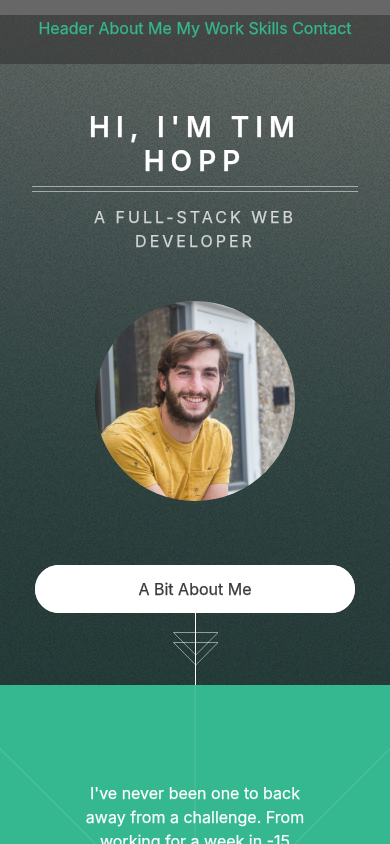
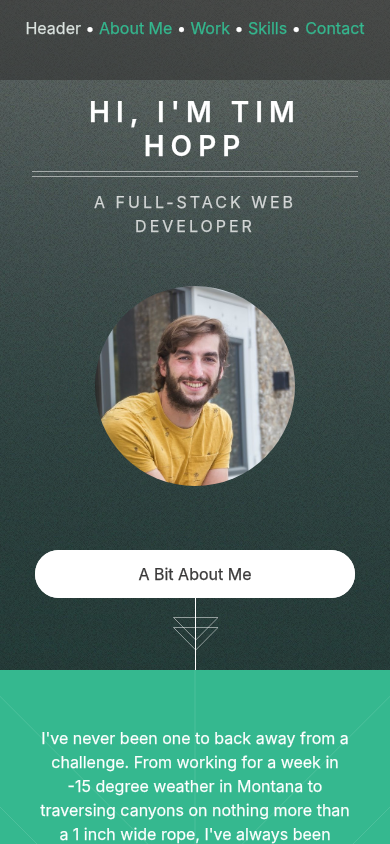
Before and after one commit to timhopp/TimHopp, a plain HTML site: page index.html in a window 390 px wide. Shown: the top 844 px of the page. Drawn offline with nearby package versions, Linux system fonts and the light colour scheme; some packages are replaced by stand-ins of ours; a script that the page names is missing.

Commit message:
improved design

```diff
--- a/css/style.css
+++ b/css/style.css
@@ -1104,8 +1104,7 @@ input[type="reset"].style3:hover,
 @media (max-width: 767px) {
   .mobile {
     background-color: rgba(0, 0, 0, 0.288);
-    padding-top: 15px;
-    padding-bottom: 15px;
+
     z-index: -1;
     color: white;
   }
@@ -1121,9 +1120,15 @@ input[type="reset"].style3:hover,
     height: 5em;
     border-left: solid 1px black;
   }
+  .mobile-hide {
+    color: white;
+  }
 }
 
 @media (min-width: 768px) {
+  .mobile-hide {
+    display: none;
+  }
   .techskills {
     color: white;
     text-align: center;
@@ -1141,3 +1146,15 @@ input[type="reset"].style3:hover,
     border-left: solid 1px #fff;
   }
 }
+/ @media (max-width: 800px) {
+  #container {
+    padding: -2em;
+    margin: 0;
+  }
+}
+
+html,
+body {
+  margin: 0;
+  padding: 0;
+}
--- a/index.html
+++ b/index.html
@@ -32,11 +32,15 @@
     <!-- Navbar -->
     <nav class="navbar justify-content-center pt-3" id="sticky">
       <ul>
-        <li><a href="#header" id="links" class="m-lg-5 m-s-2">Header</a></li>
-        <li><a href="#banner" id="links" class="m-lg-5 m-sm-2">About Me</a></li>
-        <li><a href="#first" id="links" class="m-lg-5 m-sm-2">My Work</a></li>
-        <li><a href="#skills" id="links" class="m-lg-5 m-sm-2">Skills</a></li>
-        <li><a href="#footer" id="links" class="m-lg-5 m-sm-2">Contact</a></li>
+        <li><a href="#header" id="links" class="m-lg-5">Header</a></li>
+        <li><p class="mobile-hide">•</p></li>
+        <li><a href="#banner" id="links" class="m-lg-5">About Me</a></li>
+        <li><p class="mobile-hide">•</p></li>
+        <li><a href="#first" id="links" class="m-lg-5">Work</a></li>
+        <li><p class="mobile-hide">•</p></li>
+        <li><a href="#skills" id="links" class="m-lg-5">Skills</a></li>
+        <li><p class="mobile-hide">•</p></li>
+        <li><a href="#footer" id="links" class="m-lg-5">Contact</a></li>
       </ul>
     </nav>
     <!-- Header -->
@@ -55,13 +59,13 @@
 
     <!-- Banner -->
     <section id="banner">
-      <p class="m-5">
+      <p class="m-lg-5 m-2 mb-4">
         I've never been one to back away from a challenge. From working for a
         week in -15 degree weather in Montana to traversing canyons on nothing
         more than a 1 inch wide rope, I've always been attracted to things that
         seem impossible at first.
       </p>
-      <p>
+      <p class="m-lg-3 m-2">
         While coding certainly isn't impossible, it has its fair share of
         challenges. Whether it's fixing a tricky bug, dealing with a difficult
         API, or learning to implement a new feature, success in coding often
@@ -145,7 +149,7 @@
 
     <!-- Skills -->
     <article
-      class="style1 techskills mobile justify-content-center"
+      class="style1 techskills mobile justify-content-center p-3"
       id="skills"
     >
       <h3 class="text-center col-12 pb-2">Technical Skills</h3>
```
